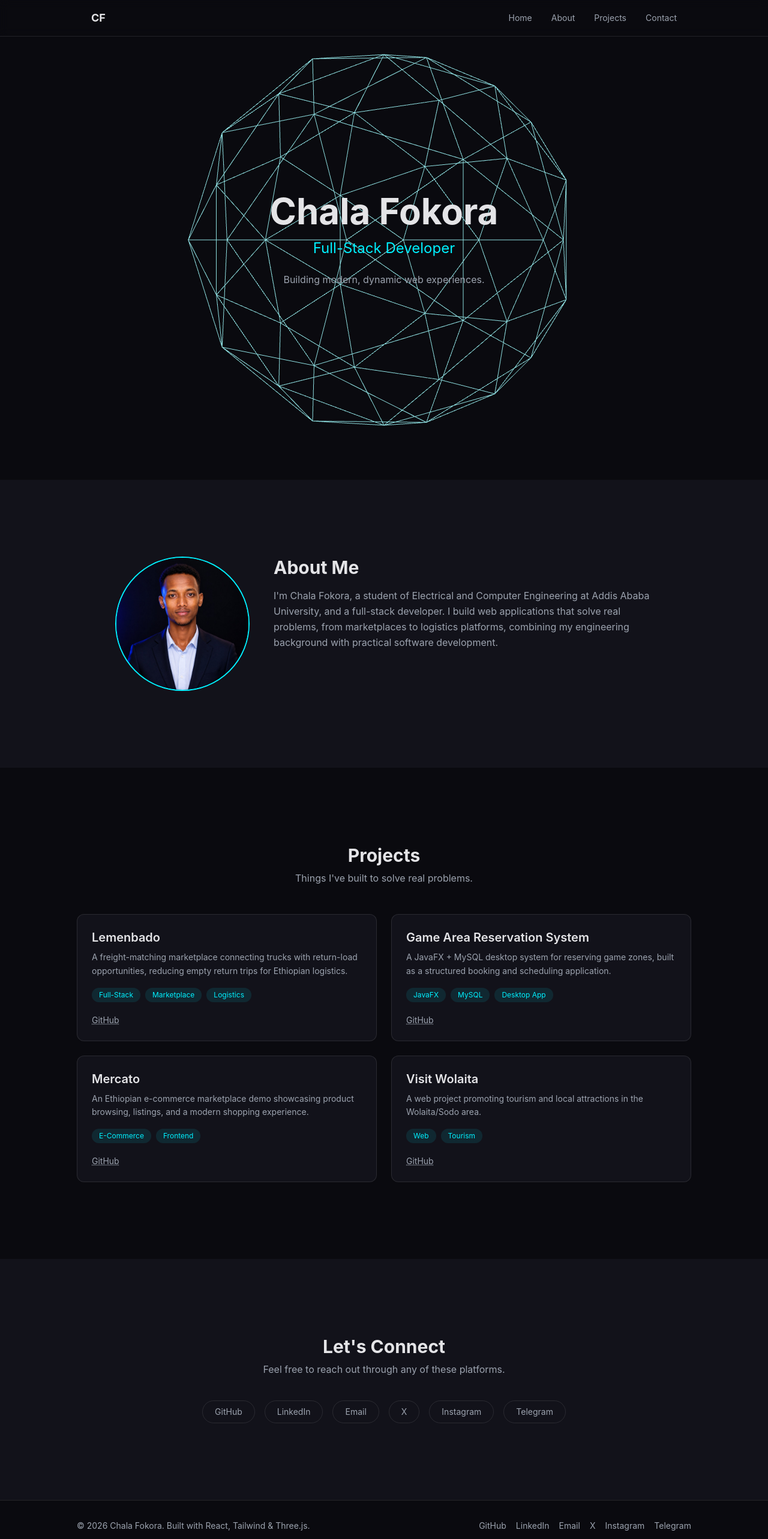
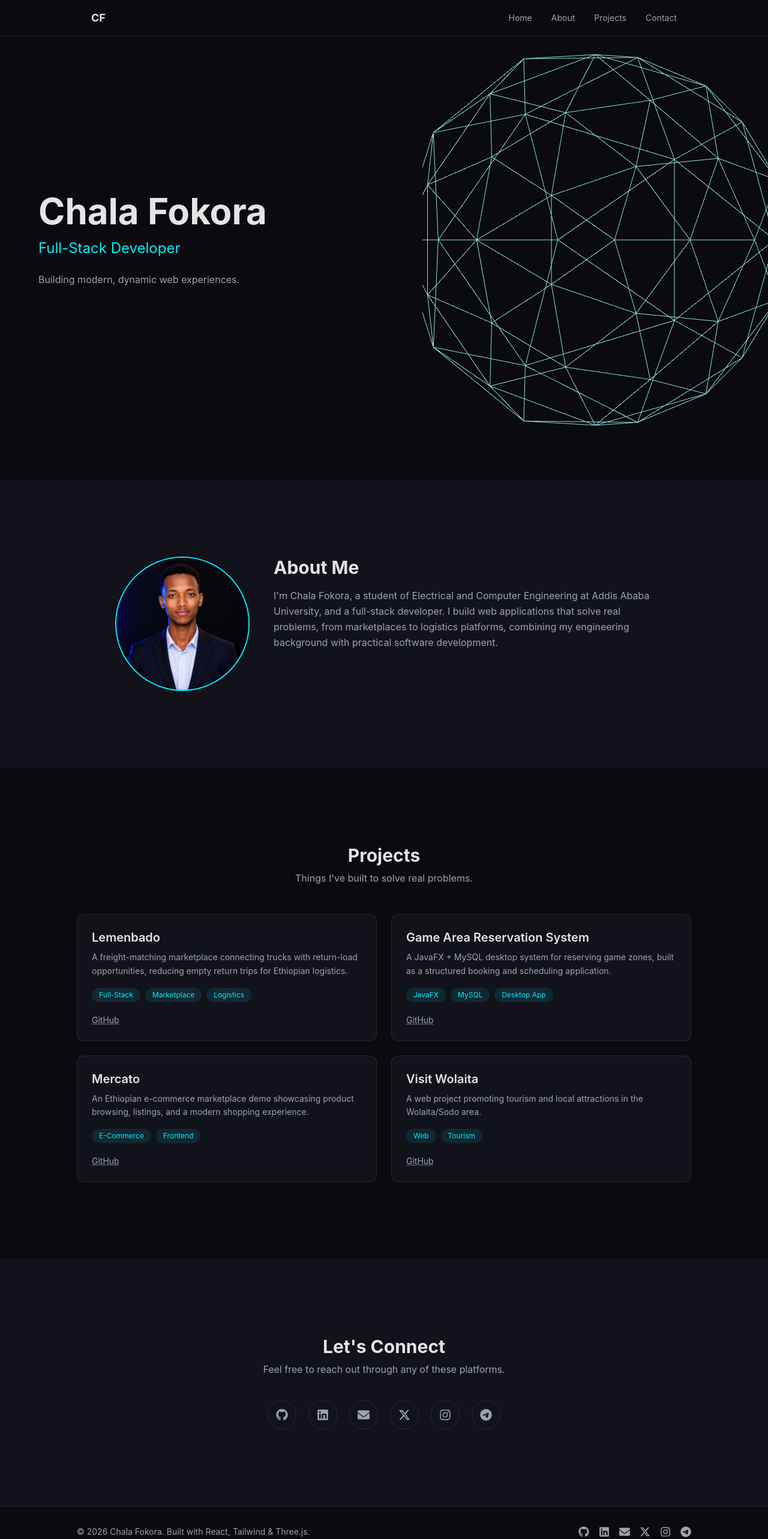
Before and after one commit to chala-tech/portfolio-v2, a React app: page / in a window 1280 px wide. Shown: the top 2566 px of the page at 60% size. Built offline with nearby package versions, Linux system fonts and the light colour scheme; the HTML template or start-up script is replaced by a standard one.

Commit message:
feat: redesign Hero layout, add brand-colored social icons, and cursor-glow effect

```diff
--- a/package.json
+++ b/package.json
@@ -15,6 +15,7 @@
     "framer-motion": "^13.1.0",
     "react": "^19.2.8",
     "react-dom": "^19.2.8",
+    "react-icons": "^5.7.0",
     "three": "^0.185.1"
   },
   "devDependencies": {
--- a/src/App.jsx
+++ b/src/App.jsx
@@ -1,4 +1,5 @@
 import Navbar from "./components/layout/Navbar";
+import CursorGlow from "./components/layout/CursorGlow";
 import Hero from "./components/sections/Hero";
 import About from "./components/sections/About";
 import Projects from "./components/sections/Projects";
@@ -7,7 +8,8 @@ import Footer from "./components/layout/Footer";
 
 function App() {
   return (
-    <main className="bg-bg min-h-screen">
+    <main className="relative bg-bg min-h-screen overflow-hidden">
+      <CursorGlow />
       <Navbar />
       <Hero />
       <About />
--- /dev/null
+++ b/src/components/layout/CursorGlow.jsx
@@ -0,0 +1,24 @@
+import { useEffect, useRef } from "react";
+
+// soft glow that follows the cursor across the whole page
+export default function CursorGlow() {
+  const glowRef = useRef(null);
+
+  useEffect(() => {
+    const move = (e) => {
+      if (glowRef.current) {
+        glowRef.current.style.transform = `translate(${e.clientX - 200}px, ${e.clientY - 200}px)`;
+      }
+    };
+    window.addEventListener("pointermove", move);
+    return () => window.removeEventListener("pointermove", move);
+  }, []);
+
+  return (
+    <div
+      ref={glowRef}
+      className="pointer-events-none fixed left-0 top-0 z-0 h-[400px] w-[400px] rounded-full opacity-20 blur-[100px]"
+      style={{ background: "radial-gradient(circle, #00f0ff 0%, transparent 70%)" }}
+    />
+  );
+}
--- a/src/components/layout/Footer.jsx
+++ b/src/components/layout/Footer.jsx
@@ -9,11 +9,14 @@ export default function Footer() {
         <p className="text-sm text-text-muted">© {year} Chala Fokora. Built with React, Tailwind & Three.js.</p>
 
         <div className="flex gap-4">
-          {socials.map((social) => (
-            <a key={social.label} href={social.url} target="_blank" rel="noopener noreferrer" className="text-sm text-text-muted transition hover:text-accent">
-              {social.label}
-            </a>
-          ))}
+          {socials.map((social) => {
+            const Icon = social.icon;
+            return (
+              <a key={social.label} href={social.url} target="_blank" rel="noopener noreferrer" title={social.label} className="text-lg text-text-muted transition hover:scale-110" onMouseEnter={(e) => (e.currentTarget.style.color = social.color)} onMouseLeave={(e) => (e.currentTarget.style.color = "")}>
+                <Icon />
+              </a>
+            );
+          })}
         </div>
       </div>
     </footer>
--- a/src/components/sections/Contact.jsx
+++ b/src/components/sections/Contact.jsx
@@ -5,22 +5,19 @@ import { fadeUp } from "../../hooks/useScrollAnimation";
 export default function Contact() {
   return (
     <section id="contact" className="w-full bg-bg-soft px-6 py-20 md:py-32">
-      <motion.div
-        className="mx-auto max-w-2xl text-center"
-        initial="hidden"
-        whileInView="visible"
-        viewport={{ once: false, amount: 0.3 }}
-        variants={fadeUp}
-      >
+      <motion.div className="mx-auto max-w-2xl text-center" initial="hidden" whileInView="visible" viewport={{ once: false, amount: 0.3 }} variants={fadeUp}>
         <h2 className="text-2xl font-bold text-text md:text-3xl">Let's Connect</h2>
         <p className="mt-2 text-text-muted">Feel free to reach out through any of these platforms.</p>
 
-        <div className="mt-10 flex flex-wrap justify-center gap-4">
-          {socials.map((social) => (
-            <a key={social.label} href={social.url} target="_blank" rel="noopener noreferrer" className="rounded-full border border-white/10 px-5 py-2 text-sm text-text-muted transition hover:border-accent hover:text-accent">
-              {social.label}
-            </a>
-          ))}
+        <div className="mt-10 flex flex-wrap justify-center gap-5">
+          {socials.map((social) => {
+            const Icon = social.icon;
+            return (
+              <a key={social.label} href={social.url} target="_blank" rel="noopener noreferrer" title={social.label} className="flex h-12 w-12 items-center justify-center rounded-full border border-white/10 text-xl text-text-muted transition hover:scale-110 hover:border-current" style={{ "--hover-color": social.color }} onMouseEnter={(e) => (e.currentTarget.style.color = social.color)} onMouseLeave={(e) => (e.currentTarget.style.color = "")}>
+                <Icon />
+              </a>
+            );
+          })}
         </div>
       </motion.div>
     </section>
--- a/src/components/sections/Hero.jsx
+++ b/src/components/sections/Hero.jsx
@@ -2,15 +2,15 @@ import Scene from "../three/Scene";
 
 export default function Hero() {
   return (
-    <section id="home" className="relative h-screen w-full overflow-hidden bg-bg">
-      <div className="absolute inset-0">
-        <Scene />
+    <section id="home" className="relative flex h-screen w-full flex-col items-center overflow-hidden bg-bg md:flex-row">
+      <div className="z-10 flex flex-1 flex-col items-center justify-center px-6 text-center md:items-start md:px-16 md:text-left">
+        <h1 className="text-4xl font-bold text-text md:text-6xl">Chala Fokora</h1>
+        <p className="mt-4 text-lg text-accent md:text-2xl">Full-Stack Developer</p>
+        <p className="mt-6 max-w-md text-text-muted">Building modern, dynamic web experiences.</p>
       </div>
 
-      <div className="relative z-10 flex h-full flex-col items-center justify-center text-center px-4 pointer-events-none">
-        <h1 className="text-4xl md:text-6xl font-bold text-text">Chala Fokora</h1>
-        <p className="mt-4 text-lg md:text-2xl text-accent">Full-Stack Developer</p>
-        <p className="mt-6 max-w-xl text-text-muted">Building modern, dynamic web experiences.</p>
+      <div className="h-[45vh] w-full flex-1 md:h-full">
+        <Scene />
       </div>
     </section>
   );
--- a/src/data/socials.js
+++ b/src/data/socials.js
@@ -1,8 +1,10 @@
+import { FaGithub, FaLinkedin, FaXTwitter, FaInstagram, FaTelegram, FaEnvelope } from "react-icons/fa6";
+
 export const socials = [
-  { label: "GitHub", url: "https://github.com/chala-tech" },
-  { label: "LinkedIn", url: "https://www.linkedin.com/in/chala-fokora-a018aa399" },
-  { label: "Email", url: "mailto:fokorachala@gmail.com" },
-  { label: "X", url: "https://x.com/Chalas53s" },
-  { label: "Instagram", url: "https://www.instagram.com/chal_7_" },
-  { label: "Telegram", url: "https://t.me/Patron125" },
+  { label: "GitHub", url: "https://github.com/chala-tech", icon: FaGithub, color: "#ffffff" },
+  { label: "LinkedIn", url: "https://www.linkedin.com/in/chala-fokora-a018aa399", icon: FaLinkedin, color: "#0A66C2" },
+  { label: "Email", url: "mailto:fokorachala@gmail.com", icon: FaEnvelope, color: "#00f0ff" },
+  { label: "X", url: "https://x.com/Chalas53s", icon: FaXTwitter, color: "#ffffff" },
+  { label: "Instagram", url: "https://www.instagram.com/chal_7_", icon: FaInstagram, color: "#E1306C" },
+  { label: "Telegram", url: "https://t.me/Patron125", icon: FaTelegram, color: "#26A5E4" },
 ];
```
Also changed, not shown: 1 other file (tests, documents, lock files or other folders).
